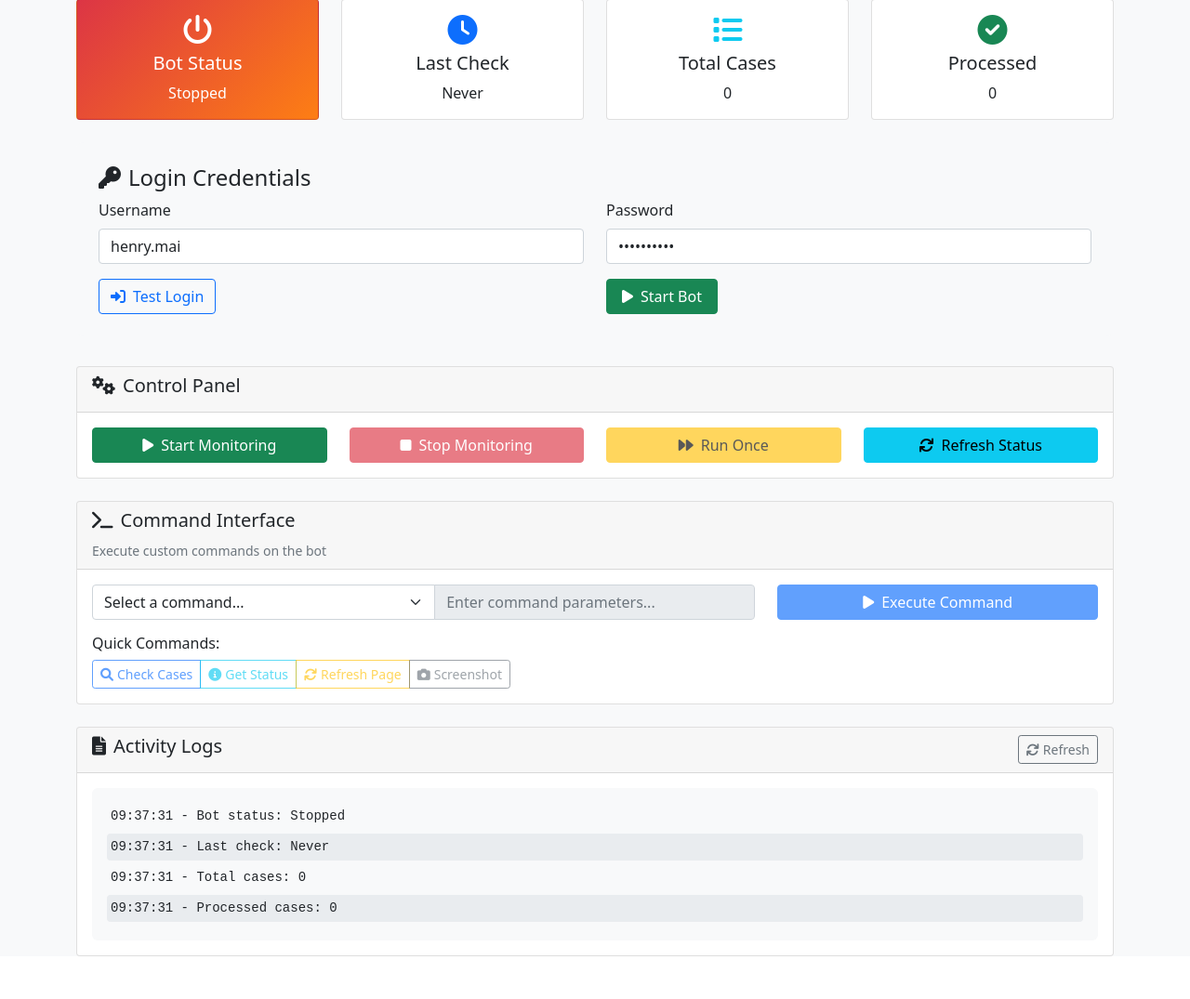
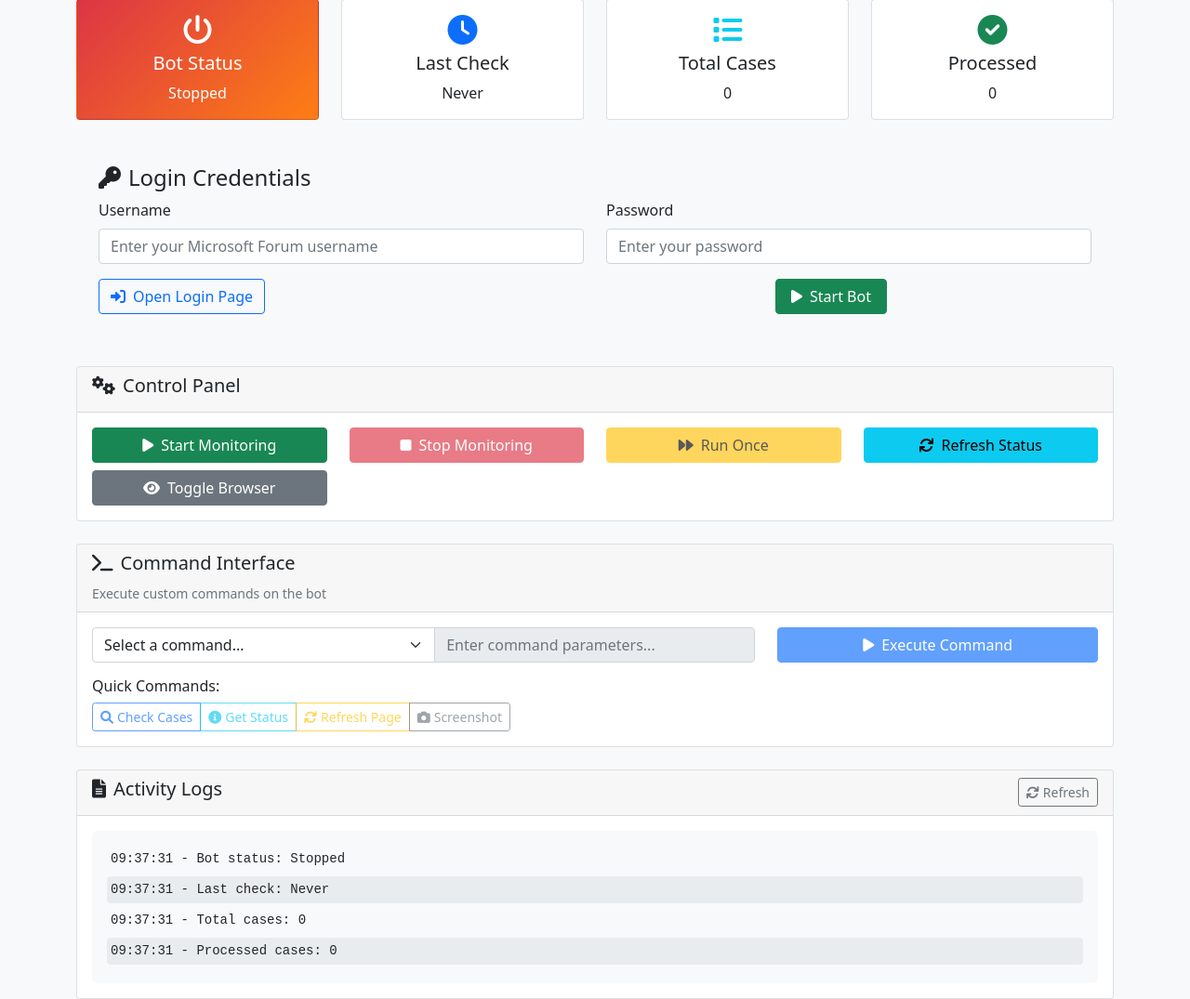
Before and after one commit to chelton-m/msforum, a Flask app: page / in a window 1280 px wide. Shown: the part 75-1150 px from the top of the page at 93% size. Before the commit the page ends 1104 px from the top, so only its background shows below. Run offline with Flask 3, Linux system fonts and the light colour scheme.

Commit message:
Simplify: Show browser UI, user inputs CAPTCHA, reload every 1s

```diff
--- a/app.py
+++ b/app.py
@@ -58,7 +58,7 @@ def api_status():
 
 @app.route('/api/start', methods=['POST'])
 def api_start():
-    """Start the bot monitoring"""
+    """Start simple browser - show UI, user inputs CAPTCHA, redirect to forum, reload every 1s"""
     global bot_instance, monitoring_thread, bot_status
 
     try:
@@ -67,49 +67,65 @@ def api_start():
 
         # Get credentials from request
         data = request.get_json()
-        username = data.get('username', 'henry.mai')
-        password = data.get('password', 'abc@123456')
+        username = data.get('username')
+        password = data.get('password')
 
-        # Initialize bot
+        if not username or not password:
+            return jsonify({'success': False, 'message': 'Username and password required'})
+
+        # Initialize bot with visible browser
         if MicrosoftForumBot is None:
             return jsonify({'success': False, 'message': 'Bot module not available. Please install dependencies.'})
 
-        bot_instance = MicrosoftForumBot(headless=True)  # Run headless for web service
+        bot_instance = MicrosoftForumBot(headless=False)  # Show browser
         bot_instance.setup_driver()
 
-        # Attempt login
-        login_success = bot_instance.login(username, password)
+        # Navigate to login page - user will input CAPTCHA manually
+        login_url = "https://ixpt.itechwx.com/login"
+        bot_instance.driver.get(login_url)
 
-        if not login_success:
-            update_bot_status({
-                'running': False,
-                'error_message': 'Login failed. Please check credentials.',
-                'login_status': False
-            })
-            return jsonify({'success': False, 'message': 'Login failed'})
+        # Enter username and password automatically
+        try:
+            username_field = bot_instance.driver.find_element(By.CSS_SELECTOR, "input[placeholder*='account'], input[name='username']")
+            password_field = bot_instance.driver.find_element(By.CSS_SELECTOR, "input[type='password']")
+
+            username_field.clear()
+            username_field.send_keys(username)
+            password_field.clear()
+            password_field.send_keys(password)
+        except:
+            pass  # User can enter manually if needed
 
         update_bot_status({
             'running': True,
             'error_message': None,
-            'login_status': True,
+            'login_status': False,
             'processed_cases': 0
         })
 
-        # Start monitoring in background thread
-        def monitor():
+        # Start simple reload loop - reload page every 1 second
+        def simple_reload():
             try:
-                bot_instance.continuous_monitor(interval_seconds=30)  # Check every 30 seconds
+                while bot_status['running']:
+                    time.sleep(1)  # Wait 1 second
+                    if bot_instance and bot_instance.driver:
+                        # Check if we're on forum page, if not redirect
+                        current_url = bot_instance.driver.current_url
+                        if "MicrosoftForum" not in current_url and "login" not in current_url:
+                            bot_instance.driver.get("https://ixpt.itechwx.com/MicrosoftForum")
+                        else:
+                            bot_instance.driver.refresh()  # Reload page
             except Exception as e:
-                logger.error(f"Monitoring error: {e}")
+                logger.error(f"Reload error: {e}")
                 update_bot_status({
                     'running': False,
                     'error_message': str(e)
                 })
 
-        monitoring_thread = threading.Thread(target=monitor, daemon=True)
+        monitoring_thread = threading.Thread(target=simple_reload, daemon=True)
         monitoring_thread.start()
 
-        return jsonify({'success': True, 'message': 'Bot started successfully'})
+        return jsonify({'success': True, 'message': 'Browser opened - enter CAPTCHA manually, then it will redirect and reload every 1s'})
 
     except Exception as e:
         logger.error(f"Error starting bot: {e}")
@@ -142,13 +158,14 @@ def api_stop():
 
 @app.route('/api/run-once', methods=['POST'])
 def api_run_once():
-    """Run a single automation cycle"""
+    """Run a single automation cycle - follows forum_bot.py run_automation_cycle exactly"""
     global bot_instance
 
     try:
         if not bot_instance:
             return jsonify({'success': False, 'message': 'Bot not initialized. Please start the bot first.'})
 
+        # Follow exact logic from forum_bot.py run_automation_cycle method
         success = bot_instance.run_automation_cycle()
 
         if success:
@@ -162,7 +179,7 @@ def api_run_once():
 
 @app.route('/api/login', methods=['POST'])
 def api_login():
-    """Test login with provided credentials"""
+    """Test login with provided credentials - shows browser for manual CAPTCHA"""
     global bot_instance
 
     try:
@@ -173,20 +190,52 @@ def api_login():
         if not username or not password:
             return jsonify({'success': False, 'message': 'Username and password required'})
 
-        # Create temporary bot instance for login test
-        temp_bot = MicrosoftForumBot(headless=True)
+        # Create temporary bot instance for login test with visible browser
+        temp_bot = MicrosoftForumBot(headless=False)
         temp_bot.setup_driver()
 
-        login_success = temp_bot.login(username, password)
-        temp_bot.close()
+        # Navigate to login page and show browser
+        login_url = "https://ixpt.itechwx.com/login"
+        temp_bot.driver.get(login_url)
+
+        return jsonify({
+            'success': True,
+            'message': 'Browser opened. Please enter CAPTCHA manually in the browser window.',
+            'browser_open': True
+        })
+
+    except Exception as e:
+        logger.error(f"Error opening login page: {e}")
+        return jsonify({'success': False, 'message': str(e)})
+
+@app.route('/api/complete-login', methods=['POST'])
+def api_complete_login():
+    """Complete login after manual CAPTCHA entry"""
+    global bot_instance
+
+    try:
+        data = request.get_json()
+        username = data.get('username')
+        password = data.get('password')
+        captcha = data.get('captcha')
+
+        if not username or not password or not captcha:
+            return jsonify({'success': False, 'message': 'Username, password, and CAPTCHA required'})
+
+        # Use existing bot instance or create new one
+        if not bot_instance:
+            bot_instance = MicrosoftForumBot(headless=False)
+            bot_instance.setup_driver()
+
+        login_success = bot_instance.login(username, password, captcha)
 
         if login_success:
             return jsonify({'success': True, 'message': 'Login successful'})
         else:
-            return jsonify({'success': False, 'message': 'Login failed'})
+            return jsonify({'success': False, 'message': 'Login failed - check CAPTCHA'})
 
     except Exception as e:
-        logger.error(f"Error testing login: {e}")
+        logger.error(f"Error completing login: {e}")
         return jsonify({'success': False, 'message': str(e)})
 
 @app.route('/api/command', methods=['POST'])
@@ -261,6 +310,26 @@ def api_command():
         logger.error(f"Error executing command: {e}")
         return jsonify({'success': False, 'message': str(e)})
 
+@app.route('/api/toggle-browser', methods=['POST'])
+def api_toggle_browser():
+    """Toggle browser visibility"""
+    global bot_instance
+
+    try:
+        if not bot_instance:
+            return jsonify({'success': False, 'message': 'Bot not initialized. Please start the bot first.'})
+
+        # Toggle browser window visibility
+        if hasattr(bot_instance.driver, 'minimize_window'):
+            bot_instance.driver.minimize_window()
+            return jsonify({'success': True, 'message': 'Browser minimized'})
+        else:
+            return jsonify({'success': True, 'message': 'Browser visibility toggled'})
+
+    except Exception as e:
+        logger.error(f"Error toggling browser: {e}")
+        return jsonify({'success': False, 'message': str(e)})
+
 @app.route('/api/logs')
 def api_logs():
     """Get recent log entries"""
--- a/templates/index.html
+++ b/templates/index.html
@@ -120,24 +120,38 @@
                 <div class="col-md-6">
                     <div class="mb-3">
                         <label for="username" class="form-label">Username</label>
-                        <input type="text" class="form-control" id="username" value="henry.mai">
+                        <input type="text" class="form-control" id="username" placeholder="Enter your Microsoft Forum username">
                     </div>
                 </div>
                 <div class="col-md-6">
                     <div class="mb-3">
                         <label for="password" class="form-label">Password</label>
-                        <input type="password" class="form-control" id="password" value="abc@123456">
+                        <input type="password" class="form-control" id="password" placeholder="Enter your password">
+                    </div>
+                </div>
+            </div>
+            <div class="row" id="captchaRow" style="display: none;">
+                <div class="col-md-12">
+                    <div class="mb-3">
+                        <label for="captcha" class="form-label">CAPTCHA Code</label>
+                        <input type="text" class="form-control" id="captcha" placeholder="Enter CAPTCHA code from browser">
+                        <small class="form-text text-muted">Look at the browser window and enter the CAPTCHA code you see</small>
                     </div>
                 </div>
             </div>
             <div class="row">
-                <div class="col-md-6">
-                    <button type="button" class="btn btn-outline-primary btn-action" onclick="testLogin()">
-                        <i class="fas fa-sign-in-alt me-2"></i>Test Login
+                <div class="col-md-4">
+                    <button type="button" class="btn btn-outline-primary btn-action" onclick="openLoginPage()" id="openLoginBtn">
+                        <i class="fas fa-sign-in-alt me-2"></i>Open Login Page
                     </button>
                 </div>
-                <div class="col-md-6">
-                    <button type="button" class="btn btn-success btn-action" onclick="startBot()" {{ 'disabled' if status.running else '' }}>
+                <div class="col-md-4">
+                    <button type="button" class="btn btn-success btn-action" onclick="completeLogin()" id="completeLoginBtn" style="display: none;">
+                        <i class="fas fa-check me-2"></i>Complete Login
+                    </button>
+                </div>
+                <div class="col-md-4">
+                    <button type="button" class="btn btn-success btn-action" onclick="startBot()" id="startBtn">
                         <i class="fas fa-play me-2"></i>Start Bot
                     </button>
                 </div>
@@ -171,6 +185,13 @@
                             <div class="col-md-3">
                                 <button type="button" class="btn btn-info btn-action w-100" onclick="refreshStatus()">
                                     <i class="fas fa-sync me-2"></i>Refresh Status
+                                </button>
+                            </div>
+                        </div>
+                        <div class="row mt-2">
+                            <div class="col-md-3">
+                                <button type="button" class="btn btn-secondary btn-action w-100" onclick="toggleBrowser()" id="toggleBrowserBtn">
+                                    <i class="fas fa-eye me-2"></i>Toggle Browser
                                 </button>
                             </div>
                         </div>
@@ -380,6 +401,17 @@
                 showToast('Login test successful!', 'success');
             } else {
                 showToast('Login test failed: ' + result.message, 'error');
+            }
+        }
+
+        async function toggleBrowser() {
+            showToast('Toggling browser visibility...', 'info');
+            const result = await apiCall('/api/toggle-browser', 'POST');
+
+            if (result.success) {
+                showToast('Browser visibility toggled!', 'success');
+            } else {
+                showToast('Failed to toggle browser: ' + result.message, 'error');
             }
         }
 
```
